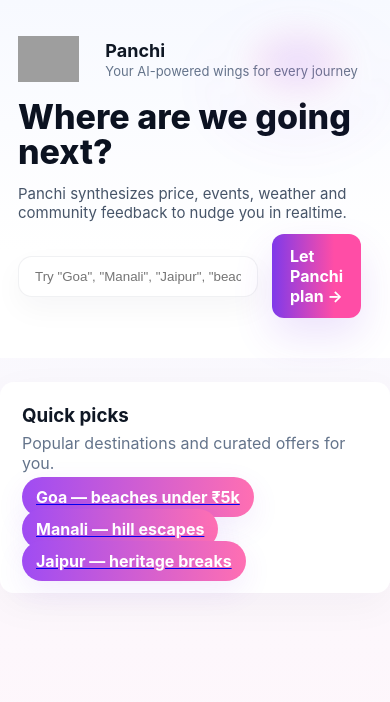
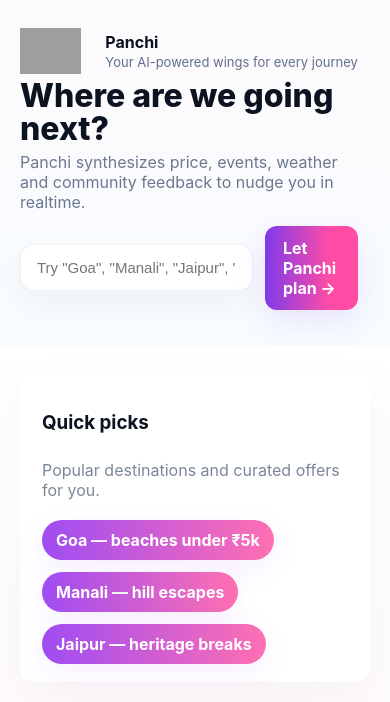
Before and after one commit to anil2941985/panchi-app, a Next.js app: page / in a window 390 px wide. Shown: the top 702 px of the page. Built offline with nearby package versions, Linux system fonts and the light colour scheme; grey boxes are pictures that could not be loaded.

Commit message:
Update index.js

```diff
--- a/pages/index.js
+++ b/pages/index.js
@@ -4,8 +4,9 @@ import Link from "next/link";
 import { useState } from "react";
 
 export default function Home() {
-  const [query, setQuery] = useState("");
-  const quickPicks = [
+  const [q, setQ] = useState("");
+
+  const picks = [
     { id: 1, label: "Goa — beaches under ₹5k", slug: "/plan?destination=Goa" },
     { id: 2, label: "Manali — hill escapes", slug: "/plan?destination=Manali" },
     { id: 3, label: "Jaipur — heritage breaks", slug: "/plan?destination=Jaipur" },
@@ -15,85 +16,97 @@ export default function Home() {
     <>
       <Head>
         <title>Panchi — Where are we going next?</title>
-        <meta name="description" content="Panchi finds the smartest, safest and cheapest ways to reach your destination." />
+        <meta name="viewport" content="width=device-width,initial-scale=1" />
       </Head>
 
-      <main className="page">
+      <main className="root">
         <header className="hero">
           <div className="hero-inner">
+            <div className="hero-left">
               <div className="brand">
-              <img src="/logo.png" alt="Panchi" />
+                <img src="/logo.png" alt="Panchi" className="logo" />
                 <div className="brand-text">
-                <div className="brand-title">Panchi</div>
-                <div className="brand-sub">Your AI-powered wings for every journey</div>
+                  <div className="brand-name">Panchi</div>
+                  <div className="brand-tag">Your AI-powered wings for every journey</div>
                 </div>
               </div>
 
-            <div className="hero-body">
-              <h1 className="headline">Where are we going next?</h1>
-              <p className="lead">Panchi synthesizes price, events, weather and community feedback to nudge you in realtime.</p>
+              <h1 className="title">Where are we going next?</h1>
+              <p className="subtitle">Panchi synthesizes price, events, weather and community feedback to nudge you in realtime.</p>
 
               <div className="search-row">
                 <input
-                  className="searchInput"
+                  aria-label="Search destination"
                   placeholder='Try "Goa", "Manali", "Jaipur", "beach under 5k"'
-                  value={query}
-                  onChange={(e) => setQuery(e.target.value)}
+                  value={q}
+                  onChange={(e) => setQ(e.target.value)}
+                  className="search"
                 />
-                <Link href={`/plan?destination=${encodeURIComponent(query || "Goa")}`}>
-                  <a className="cta" aria-label="Let Panchi plan">Let Panchi plan →</a>
+                <Link href={`/plan?destination=${encodeURIComponent(q || "Goa")}`}>
+                  <a className="cta">Let Panchi plan →</a>
                 </Link>
               </div>
-
             </div>
 
+            {/* decorative gradient panel kept subtle and anchored, not floating */}
             <div className="hero-accent" aria-hidden="true" />
           </div>
         </header>
 
-        <section className="container quick-picks">
+        <section className="container picks">
+          <div className="panel">
+            <div className="panel-head">
               <h3>Quick picks</h3>
-          <div className="desc">Popular destinations and curated offers for you.</div>
+              <p className="panel-desc">Popular destinations and curated offers for you.</p>
+            </div>
 
-          <div className="quick-pills">
-            {quickPicks.map((p) => (
+            <div className="pills">
+              {picks.map((p) => (
                 <Link key={p.id} href={p.slug}>
-                <a className="quick-pill">{p.label}</a>
+                  <a className="pill">{p.label}</a>
                 </Link>
               ))}
+            </div>
           </div>
         </section>
       </main>
 
       <style jsx>{`
-        .page { font-family: Inter, system-ui, -apple-system, "Segoe UI", Roboto, "Helvetica Neue", Arial; color:#0f1724; }
-        .hero { padding: 36px 18px 40px; background: linear-gradient(180deg,#f7f9ff 0%, #fff 70%); position:relative; overflow:visible; }
-        .hero-inner { max-width:1260px; margin:0 auto; display:flex; gap:24px; align-items:flex-start; justify-content:space-between; }
-        .brand { display:flex; align-items:center; gap:14px; }
-        .brand img { height:46px; width:auto; object-fit:contain; }
-        .brand-text .brand-title { font-weight:700; font-size:18px; }
-        .brand-sub { color:#64748b; font-size:13px; margin-top:2px; }
+        :global(body) { margin:0; background:linear-gradient(180deg,#fbfdff 0%, #fff 40%, #fffafa 100%); font-family:Inter, system-ui, -apple-system, "Segoe UI", Roboto, "Helvetica Neue", Arial; color:#0b1220; }
 
-        .hero-body { flex:1; min-width:0; }
-        .headline { font-size: clamp(34px, 6vw, 56px); margin:6px 0; line-height:1.02; font-weight:800; color:#0b1220; }
-        .lead { color:#475569; margin-bottom:12px; font-size:15px; }
+        .root { min-height:100vh; }
 
-        .search-row { display:flex; gap:14px; align-items:center; margin-top:12px; }
-        .searchInput { flex:1; min-width:240px; padding:12px 16px; border-radius:14px; border:1px solid rgba(12,18,55,0.06); box-shadow:0 12px 30px rgba(12,18,55,0.04); background:#fff; }
-        .cta { display:inline-block; background:linear-gradient(90deg,#7f3aea 0%, #ff4da6 70%); color:#fff; padding:12px 18px; border-radius:12px; text-decoration:none; font-weight:700; box-shadow:0 18px 40px rgba(127,58,234,0.14); }
+        .hero { padding:28px 20px 36px; }
+        .hero-inner { max-width:1200px; margin:0 auto; display:flex; gap:28px; align-items:flex-start; position:relative; }
 
-        .hero-accent { position:absolute; right:40px; top:34px; width:260px; height:180px; background: radial-gradient(closest-side, rgba(159,76,243,0.18), rgba(255,77,166,0.08) 60%, transparent 70%); filter: blur(18px); border-radius:50%; pointer-events:none; box-shadow:0 20px 50px rgba(159,76,243,0.06); }
+        .hero-left { flex:1; min-width:0; }
+        .brand { display:flex; gap:12px; align-items:center; margin-bottom:6px; }
+        .logo { height:46px; width:auto; object-fit:contain; }
+        .brand-name { font-weight:700; }
+        .brand-tag { color:#60708a; font-size:13px; margin-top:2px; }
 
-        .container { max-width:1260px; margin:24px auto; padding:18px; }
-        .quick-picks { padding:22px; border-radius:14px; background:linear-gradient(180deg,#fff,#fff); box-shadow:0 12px 40px rgba(12,18,55,0.04); }
-        .quick-picks h3 { margin:0 0 6px; }
-        .desc { color:#64748b; margin-bottom:12px; }
-        .quick-pills { display:flex; gap:12px; flex-wrap:wrap; }
-        .quick-pill { background:linear-gradient(90deg,#9f4cf3,#ff6fb2); color:#fff; padding:10px 14px; border-radius:999px; font-weight:700; text-decoration:none; box-shadow:0 10px 30px rgba(127,58,234,0.09); }
+        .title { font-size:clamp(32px,5vw,56px); margin:4px 0 6px; line-height:1.03; font-weight:800; }
+        .subtitle { color:#6b788f; margin:0 0 14px; }
+
+        .search-row { display:flex; gap:12px; align-items:center; margin-top:10px; }
+        .search { flex:1; padding:14px 16px; border-radius:14px; border:1px solid rgba(12,18,55,0.06); background:#fff; box-shadow:0 12px 30px rgba(12,18,55,0.04); font-size:15px; }
+        .cta { padding:12px 18px; background:linear-gradient(90deg,#7f3aea 0%, #ff4da6 70%); color:white; border-radius:12px; text-decoration:none; font-weight:700; box-shadow:0 10px 30px rgba(127,58,234,0.12); }
+
+        /* subtle, anchored accent (not floating over content) */
+        .hero-accent { width:200px; height:160px; border-radius:22px; background:linear-gradient(180deg, rgba(159,76,243,0.16), rgba(255,77,166,0.08)); margin-left:12px; box-shadow:0 18px 40px rgba(159,76,243,0.06); }
+
+        .container { max-width:1200px; margin:28px auto; padding:0 20px; }
+        .panel { background:#fff; border-radius:14px; padding:18px 22px; box-shadow:0 20px 60px rgba(12,18,55,0.04); display:flex; flex-direction:column; gap:14px; }
+        .panel-head { display:flex; justify-content:space-between; align-items:center; gap:16px; }
+        .panel-desc { color:#7b8799; margin:0; }
+
+        .pills { display:flex; gap:12px; flex-wrap:wrap; margin-top:6px; }
+        .pill { background:linear-gradient(90deg,#9f4cf3,#ff6fb2); color:white; padding:10px 14px; border-radius:999px; font-weight:700; text-decoration:none; box-shadow:0 8px 28px rgba(159,76,243,0.09); }
 
         @media (max-width:880px) {
-          .hero-inner { flex-direction:column; align-items:flex-start; gap:12px; }
-          .hero-accent { right:12px; top:8px; width:160px; height:110px; filter:blur(14px); }
+          .hero-inner { flex-direction:column; align-items:flex-start; }
+          .hero-accent { display:none; }
+          .panel-head { flex-direction:column; align-items:flex-start; gap:8px; }
         }
       `}</style>
     </>
```
Lines whose indentation alone changed are shown as unchanged.
